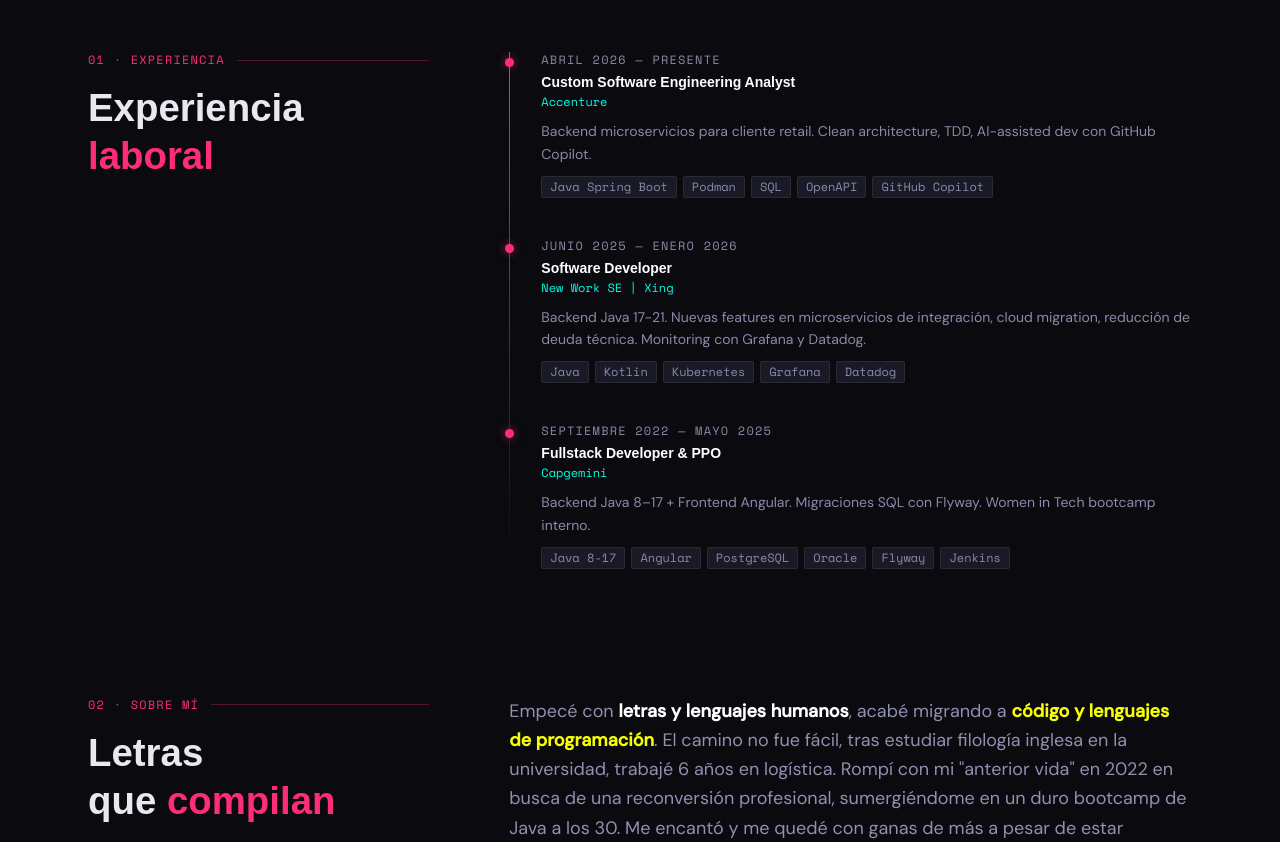
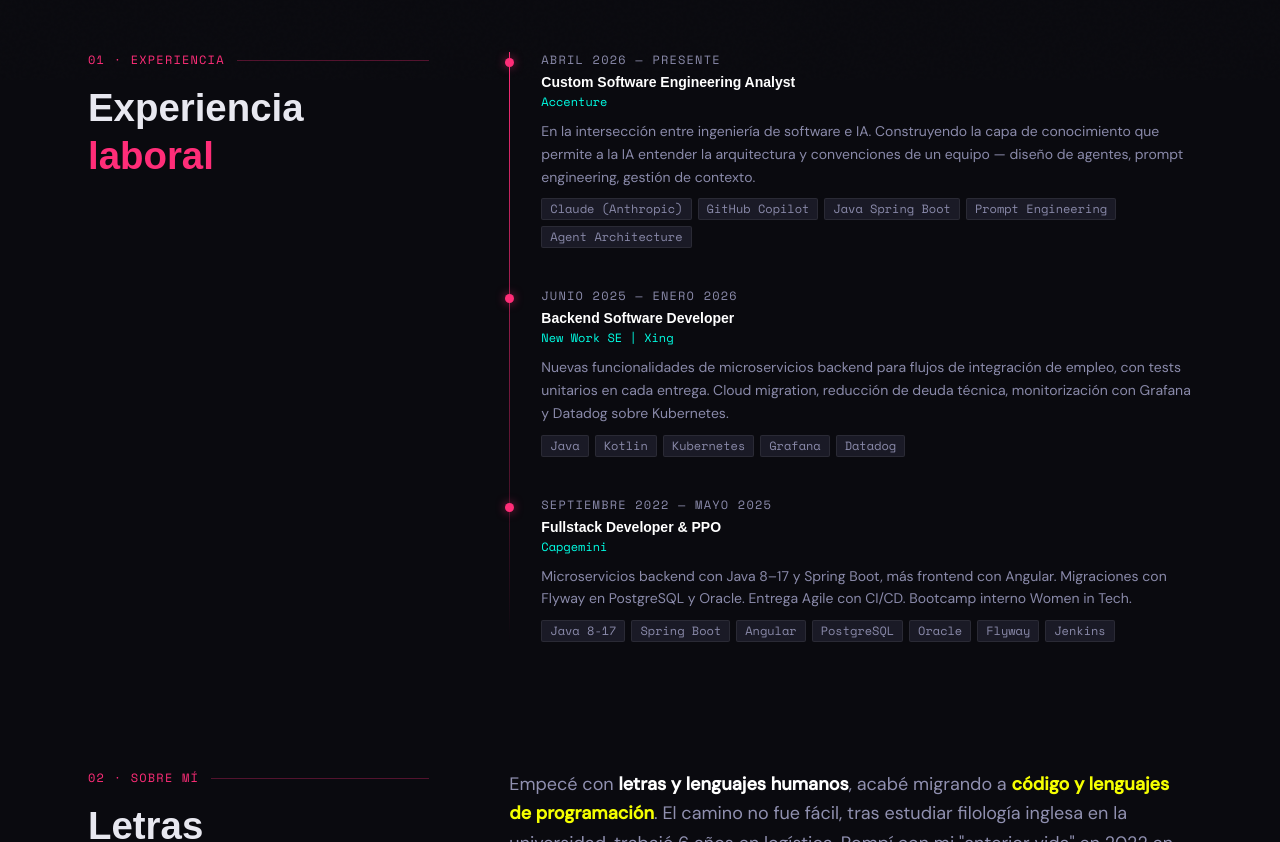
Before and after one commit to lapencadev/lapencadev.github.io, a React (Vite) app: page / in a window 1280 px wide. Shown: the part 720-1562 px from the top of the page. Built offline with nearby package versions, Linux system fonts and the light colour scheme; a web font is replaced by a local one.

Commit message:
update experience

```diff
--- a/src/components/Experience.jsx
+++ b/src/components/Experience.jsx
@@ -5,17 +5,17 @@
   {
     role: 'Custom Software Engineering Analyst',
     company: 'Accenture',
-    chips: ['Java Spring Boot', 'Podman', 'SQL', 'OpenAPI', 'GitHub Copilot'],
+    chips: ['Claude (Anthropic)', 'GitHub Copilot', 'Java Spring Boot', 'Prompt Engineering', 'Agent Architecture'],
   },
   {
-    role: 'Software Developer',
+    role: 'Backend Software Developer',
     company: 'New Work SE | Xing',
     chips: ['Java', 'Kotlin', 'Kubernetes', 'Grafana', 'Datadog'],
   },
   {
     role: 'Fullstack Developer & PPO',
     company: 'Capgemini',
-    chips: ['Java 8-17', 'Angular', 'PostgreSQL', 'Oracle', 'Flyway', 'Jenkins'],
+    chips: ['Java 8-17', 'Spring Boot', 'Angular', 'PostgreSQL', 'Oracle', 'Flyway', 'Jenkins'],
   },
 ]
 
--- a/src/i18n/en.json
+++ b/src/i18n/en.json
@@ -28,15 +28,15 @@
     "jobs": [
       {
         "period": "APRIL 2026 — PRESENT",
-        "desc": "Backend microservices for a retail client. Clean architecture, TDD, AI-assisted dev with GitHub Copilot."
+        "desc": "Working at the intersection of software engineering and AI. Building the knowledge layer that lets AI understand a team's architecture and conventions — agent design, prompt engineering, context management."
       },
       {
         "period": "JUNE 2025 — JANUARY 2026",
-        "desc": "Backend Java 17-21. New features on integration microservices, cloud migration, technical debt reduction. Monitoring with Grafana and Datadog."
+        "desc": "Backend microservice features for job integration flows, with unit tests on every feature delivered. Cloud migration, technical debt reduction, monitoring with Grafana and Datadog on Kubernetes."
       },
       {
         "period": "SEPTEMBER 2022 — MAY 2025",
-        "desc": "Backend Java 8–17 + Frontend Angular. SQL migrations with Flyway. Internal Women in Tech bootcamp."
+        "desc": "Backend microservices with Java 8–17 and Spring Boot, plus frontend features in Angular. Flyway migrations on PostgreSQL and Oracle. Agile delivery with CI/CD. Internal Women in Tech bootcamp."
       }
     ]
   },
--- a/src/i18n/es.json
+++ b/src/i18n/es.json
@@ -28,15 +28,15 @@
     "jobs": [
       {
         "period": "ABRIL 2026 — PRESENTE",
-        "desc": "Backend microservicios para cliente retail. Clean architecture, TDD, AI-assisted dev con GitHub Copilot."
+        "desc": "En la intersección entre ingeniería de software e IA. Construyendo la capa de conocimiento que permite a la IA entender la arquitectura y convenciones de un equipo — diseño de agentes, prompt engineering, gestión de contexto."
       },
       {
         "period": "JUNIO 2025 — ENERO 2026",
-        "desc": "Backend Java 17-21. Nuevas features en microservicios de integración, cloud migration, reducción de deuda técnica. Monitoring con Grafana y Datadog."
+        "desc": "Nuevas funcionalidades de microservicios backend para flujos de integración de empleo, con tests unitarios en cada entrega. Cloud migration, reducción de deuda técnica, monitorización con Grafana y Datadog sobre Kubernetes."
       },
       {
         "period": "SEPTIEMBRE 2022 — MAYO 2025",
-        "desc": "Backend Java 8–17 + Frontend Angular. Migraciones SQL con Flyway. Women in Tech bootcamp interno."
+        "desc": "Microservicios backend con Java 8–17 y Spring Boot, más frontend con Angular. Migraciones con Flyway en PostgreSQL y Oracle. Entrega Agile con CI/CD. Bootcamp interno Women in Tech."
       }
     ]
   },
```
